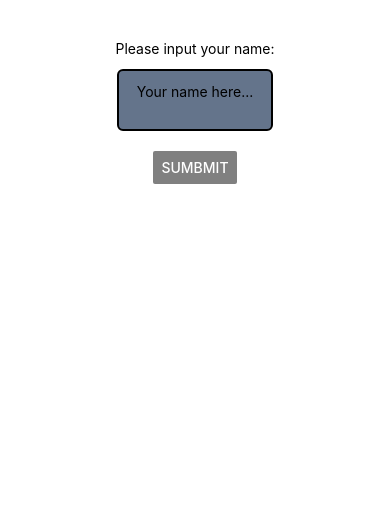
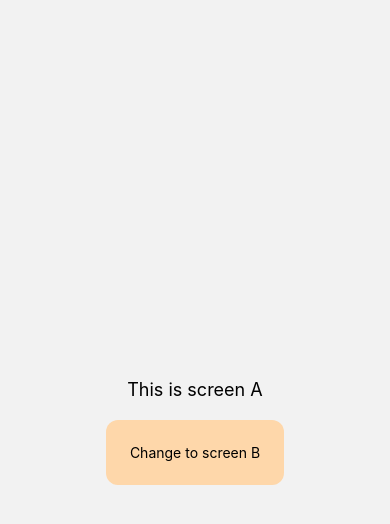
Before and after one commit to HLoey258/rn-just-a-stuff, a React Native app: screen / in a window 390 px wide. Shown: the top 524 px of the page. Built offline with nearby package versions, Linux system fonts and the light colour scheme.

Commit message:
use react navigate

```diff
--- a/App.js
+++ b/App.js
@@ -1,158 +1,64 @@
 import { useState } from "react";
 import {
-  Alert,
   Button,
   FlatList,
-  Modal,
   Pressable,
   RefreshControl,
   ScrollView,
   StyleSheet,
   Text,
   TextInput,
-  ToastAndroid,
   TouchableOpacity,
   View,
 } from "react-native";
-export default function App() {
-  const [text, setText] = useState("");
-  const [submit, setSubmit] = useState(false);
-  const [warning, setWarning] = useState(false);
+// to use react navigate npm this
+// npm install @react-navigation/native
+// depend on what are you using for react native project such as react native cli or expo
+// expo: npx expo install react-native-screens react-native-safe-area-context
+// reactnative cli: npm install react-native-screens react-native-safe-area-context
+// then go to react/stack
+// install: npm install @react-navigation/native-stack
+// IMPORT REACT NATIVE NAVIGATOR
+import { NavigationContainer } from "@react-navigation/native";
+import { createNativeStackNavigator } from "@react-navigation/native-stack";
 
-  const handleSumbmitBtn = () => {
-    if (text.length > 3) {
-      setSubmit(!submit);
-    } else {
-      setWarning(!warning);
-      // ALERT COMPONENT
+const Stack = createNativeStackNavigator();
 
-      // Alert.alert( // the choice will be display form left to right
-      //   "Warning",
-      //   "You must enter at least 3 more characters",
-      //   [
-      //     {
-      //       text: "Do not",
-      //       onPress: () => {
-      //         console.warn("Do not pressed");
-      //       },
-      //     },
-      //     {
-      //       text: "OK",
-      //       onPress: () => {
-      //         console.warn("OK pressed");
-      //       },
-      //     },
-      //     {
-      //       text: "Cancel",
-      //       onPress: () => {
-      //         console.warn("Cancel pressed");
-      //       },
-      //     },
-      //   ],
-      //   {
-      //     cancelable: true, // this cancel able will allow you to close the toast message when click outside
-      //     onDismiss: () => {
-      //       console.warn("alert dimissed");
-      //     },
-      //   }
-      // );
-      // ToastAndroid.show("Hello this is a toast", 2000); // use the .show to present the toast 2000 is duration
-      // OR YOU CAN USE THIS
-      // ToastAndroid.show(
-      //   "This is a normal toast with short and long",
-      //   ToastAndroid.LONG // display for 3.5s
-      //   // ToastAndroid.SHORT // display for 2s
-      // );
-      // ToastAndroid.showWithGravity(
-      //   "hello this is a toast message with gravity",
-      //   2000,
-      //   ToastAndroid.CENTER // display the toast at center of the page
-      // );
-    }
-  };
-  const handleTextChange = (input) => {
-    return setText(input);
+const ScreenA = ({ navigation }) => {
+  const handleClick = () => {
+    navigation.navigate("ScreenB");
   };
   return (
-    <View className="mt-10 flex-1 items-center">
-      <Modal
-        visible={warning}
-        transparent
-        onRequestClose={() => {
-          // active when press back arrow in androoid
-          setWarning(false);
-        }}
-        animationType="fade" // can be fade or slide or...
-        hardwareAccelerated // use this prob to incease performance in android
+    <View className="flex-1 justify-center items-center">
+      <Text className="text-lg text-black p-4">This is screen A</Text>
+      <Pressable
+        className="p-6 bg-orange-200 rounded-xl rounded-2"
+        onPress={handleClick}
       >
-        <View className="flex-1 justify-center items-center bg-[#00000099]">
-          <View
-            id="modal"
-            className="bg-white w-60 h-60  items-center border-2 rounded-xl"
-          >
-            <Text className="text-black text-lg mb-2 p-3 bg-yellow-300 w-full text-center rounded-t-lg ">
-              WARNING
-            </Text>
-            <Text className="text-black text-md text-center">
-              You must enter atleast more 3 characters
-            </Text>
-            <Pressable
-              onPress={() => {
-                setWarning(false);
-              }}
-            >
-              <Text className="top-20 p-2 bg-green-300 rounded-xl pl-5 pr-5">
-                OK
-              </Text>
-            </Pressable>
-          </View>
-        </View>
-      </Modal>
-      <Text className="text-center mb-3">Please input your name:</Text>
-      <TextInput
-        multiline // 2 line allowed
-        className="border-solid bg-slate-500 border-2 w-[40%] text-center rounded-md p-3 mb-5" // using text-center to center the value that you input
-        placeholder="Your name here..."
-        onChangeText={handleTextChange}
-        keyboardType="default" // find more in doc
-        maxLength={20}
-        // editable={false} // this probs will allowed/not you to edit text input
-        secureTextEntry={true} // turn text to dot (like password)
-      ></TextInput>
-
-      {/* BUTTON */}
-      <Button
-        title={submit ? "Clear" : "Sumbmit"} // In this component we only can use props to style the component
-        onPress={handleSumbmitBtn}
-        // disabled={submit}// disable or not the button
-        color={"gray"} // change button color
-      ></Button>
-
-      {/* TOUCHABLE */}
-      {/* <TouchableOpacity
-        onPress={handleSumbmitBtn}
-        className="p-3 bg-slate-500" // we can style for this component
-        activeOpacity={0.2} // set opacity when active
-      >
-        <Text>{submit ? "Clear" : "Sumbmit"}</Text>
-      </TouchableOpacity> */}
-
-      {/* PRESSABLE */}
-      {/* <Pressable
-        onLongPress={handleSumbmitBtn}
-        delayLongPress={2000}
-        // delayHoverIn={}
-        // delayHoverOut={}
-        // onHoverIn={}
-        // onHoverOut={}
-        // onPressIn={} onPressOut={}
-      >
-        <Text>sumbmit</Text>
-      </Pressable> */}
-
-      {submit ? (
-        <Text className="mt-3">You just inputdsafdsaf this: {text}</Text>
-      ) : null}
+        <Text>Change to screen B</Text>
+      </Pressable>
     </View>
   );
+};
+
+const ScreenB = () => {
+  return (
+    <View className="flex-1 justify-center items-center">
+      <Text className="text-lg text-black p-4">This is screen B</Text>
+    </View>
+  );
+};
+export default function App() {
+  return (
+    <NavigationContainer>
+      <Stack.Navigator>
+        <Stack.Screen
+          options={{ header: () => null }}
+          name="ScreenA"
+          component={ScreenA}
+        ></Stack.Screen>
+        <Stack.Screen name="ScreenB" component={ScreenB}></Stack.Screen>
+      </Stack.Navigator>
+    </NavigationContainer>
+  );
 }
--- a/package.json
+++ b/package.json
@@ -9,13 +9,15 @@
     "web": "expo start --web"
   },
   "dependencies": {
+    "@react-navigation/native": "^6.1.6",
+    "@react-navigation/native-stack": "^6.9.12",
     "expo": "~48.0.9",
     "expo-status-bar": "~1.4.4",
     "nativewind": "^2.0.11",
     "react": "18.2.0",
     "react-native": "^0.71.6",
-    "react-native-safe-area-context": "^4.5.0",
-    "react-native-screens": "^3.20.0",
+    "react-native-safe-area-context": "4.5.0",
+    "react-native-screens": "~3.20.0",
     "tailwindcss-react-native": "^1.7.10"
   },
   "devDependencies": {
```
Also changed, not shown: 1 other file (tests, documents, lock files or other folders).
